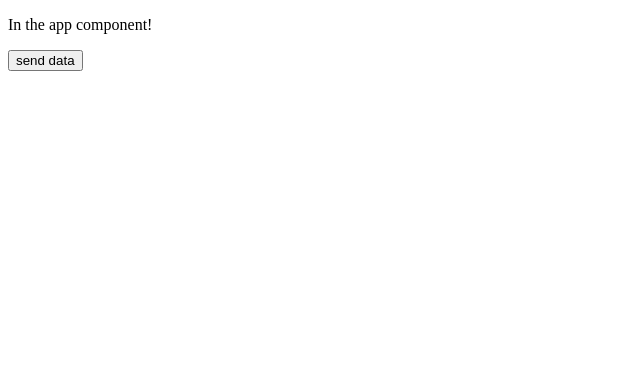
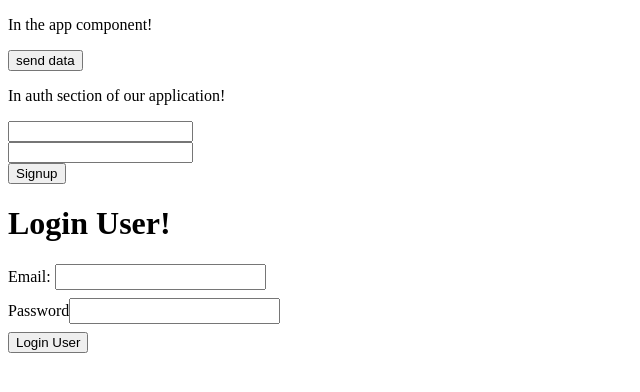
Before and after one commit to parashar08/smart-iot-app, a React (Vite) app in the folder client/: page / in a window 1280 px wide. Shown: the top 392 px of the page, without its empty margins (0-640 px from the left). Built offline with nearby package versions, Linux system fonts and the light colour scheme.

Commit message:
learn auth using firebase

```diff
--- a/client/src/App.jsx
+++ b/client/src/App.jsx
@@ -1,7 +1,10 @@
 import { getDatabase, ref, set } from 'firebase/database';
 import { app } from './firebase';
+import { getAuth, createUserWithEmailAndPassword } from 'firebase/auth';
+import Auth from './Auth';
 
 const db = getDatabase(app);
+const auth = getAuth(app);
 
 function App() {
   const putData = () => {
@@ -11,10 +14,34 @@ function App() {
       age: 21
     })
   }
+
+  const RegisterUser = () => {
+    createUserWithEmailAndPassword(auth, 'the69bit@gmail.com', 'pass@123')
+      .then(res => console.log(res))
+      .catch(error => console.log(`Error code ${error.code} and Error message ${error.message}`))
+  }
   return (
     <div className='container'>
       <p>In the app component!</p>
       <button onClick={putData}>send data</button>
+
+      <div>
+            <p>In auth section of our application!</p>
+            <form >
+                <div className='input-container'>
+                    <label htmlFor="email"></label>
+                    <input type="email" />
+                </div>
+                <div className='input-container'>
+                    <label htmlFor="password"></label>
+                    <input type="password" />
+                </div>
+            </form>
+
+            <button onClick={RegisterUser}>Signup</button>
+        </div>
+
+        <Auth />
     </div>
   )
 }
--- /dev/null
+++ b/client/src/Auth.jsx
@@ -0,0 +1,39 @@
+import React, { useState } from "react";
+import { getAuth, signInWithEmailAndPassword } from "firebase/auth";
+import { app } from "./firebase";
+
+const Auth = () => {
+    const auth = getAuth(app);
+    const [email, setEmail] = useState('');
+    const [password, setPassword] = useState('');
+
+    const loginUser = () => {
+        signInWithEmailAndPassword(auth, email, password)
+            .then(response => console.log(response))
+            .catch((error) => {
+                const code = error.code;
+                const message = error.message;
+                console.log(`Error with code ${code} and message ${message}`)
+            })
+    }
+
+    return (
+        <div>
+            <h1>Login User!</h1>
+            <form action="">
+                <div className="input-box">
+                    <label htmlFor="email">Email: </label>
+                    <input type="email" onChange={e => setEmail(e.target.value)} value={email}/>
+                </div>
+                <div className="input-box">
+                    <label htmlFor="password">Password</label>
+                    <input type="password" onChange={e => setPassword(e.target.value)} value={password}/>
+                </div>
+            </form>
+
+            <button onClick={loginUser}>Login User</button>
+        </div>
+    )
+}
+
+export default Auth;
--- a/client/src/index.css
+++ b/client/src/index.css
@@ -0,0 +1,9 @@
+.input-box input {
+    padding: 2px 0px;
+    font: 600;
+    font-size: 1rem;
+}
+
+.input-box {
+    margin: 8px 0px;
+}
```
